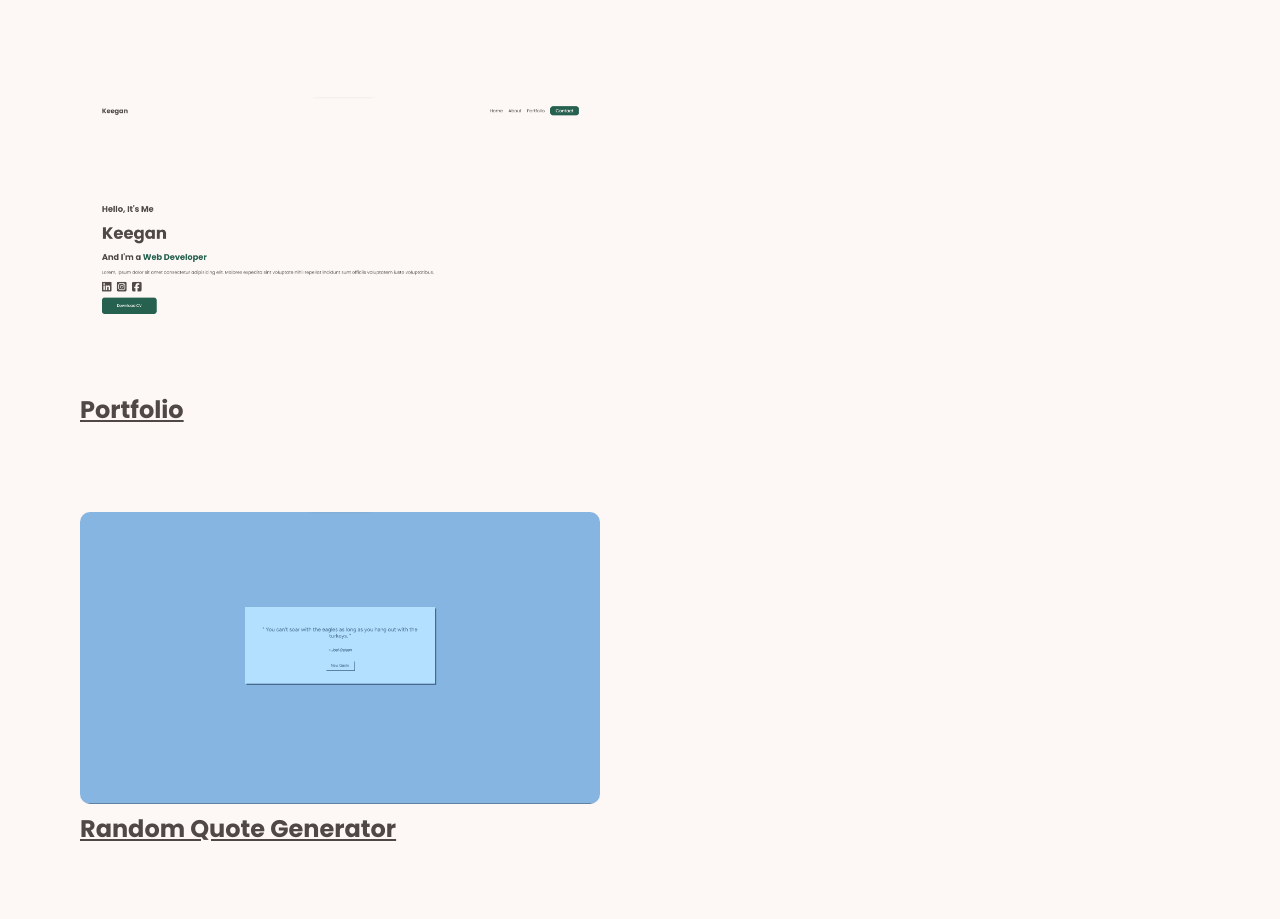
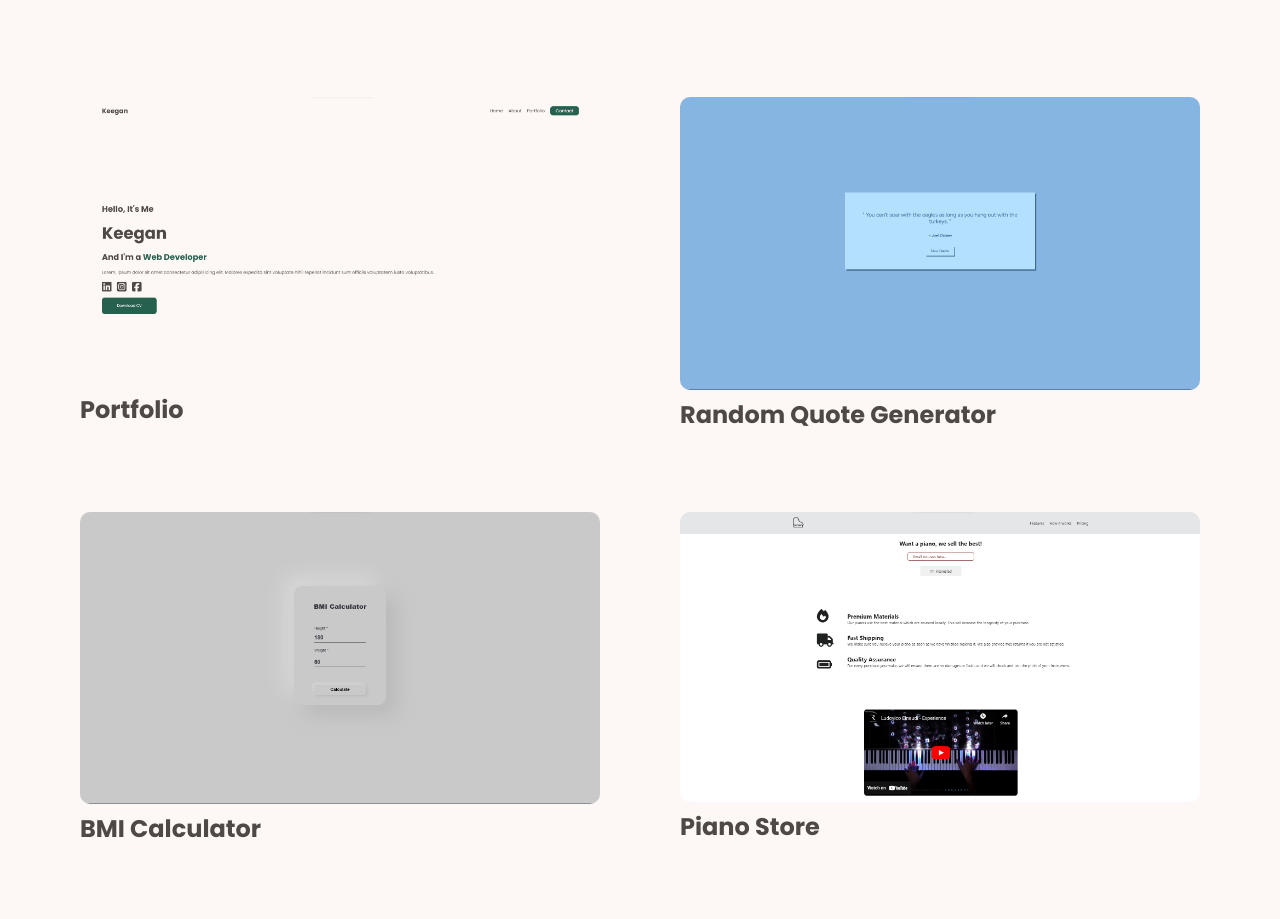
Before and after one commit to glar3/glar3.github.io, a plain HTML site: page index.html in a window 1280 px wide. Shown: the part 1793-2712 px from the top of the page. Drawn offline with Linux system fonts and the light colour scheme.

Commit message:
Update index.html

```diff
--- a/index.html
+++ b/index.html
@@ -72,11 +72,11 @@
         <h1>Latest <span>Projects</span></h1>
         <div class="projects">
           <div id="portfolio" class="p1">
-            <a href="https://glar3.github.io/"><img src="Projects/Portfolio.png" alt="" />
+            <a href="https://glar3.github.io/"><img src="Projects/Portfolio.png" alt="" /></a>
             <h2>Portfolio</h2>
           </div>
           <div id="quoteQuoteGenerator" class="p2">
-            <a href="https://glar3.github.io/Random-Quote-Generator/"><img src="Projects/quoteGenerator.png" alt="" />
+            <a href="https://glar3.github.io/Random-Quote-Generator/"><img src="Projects/quoteGenerator.png" alt="" /></a>
             <h2>Random Quote Generator</h2>
           </div>
           <div id="BMI" class="p3">
@@ -84,7 +84,7 @@
             <h2>BMI Calculator</h2>
           </div>
           <div id="piano" class="p4">
-            <a href="https://glar3.github.io/Product-Landing-Page/"><img src="Projects/piano.png" alt="" />
+            <a href="https://glar3.github.io/Product-Landing-Page/"><img src="Projects/piano.png" alt="" /></a>
             <h2>Piano Store</h2>
           </div>
           <!-- <div class="p5">
```
